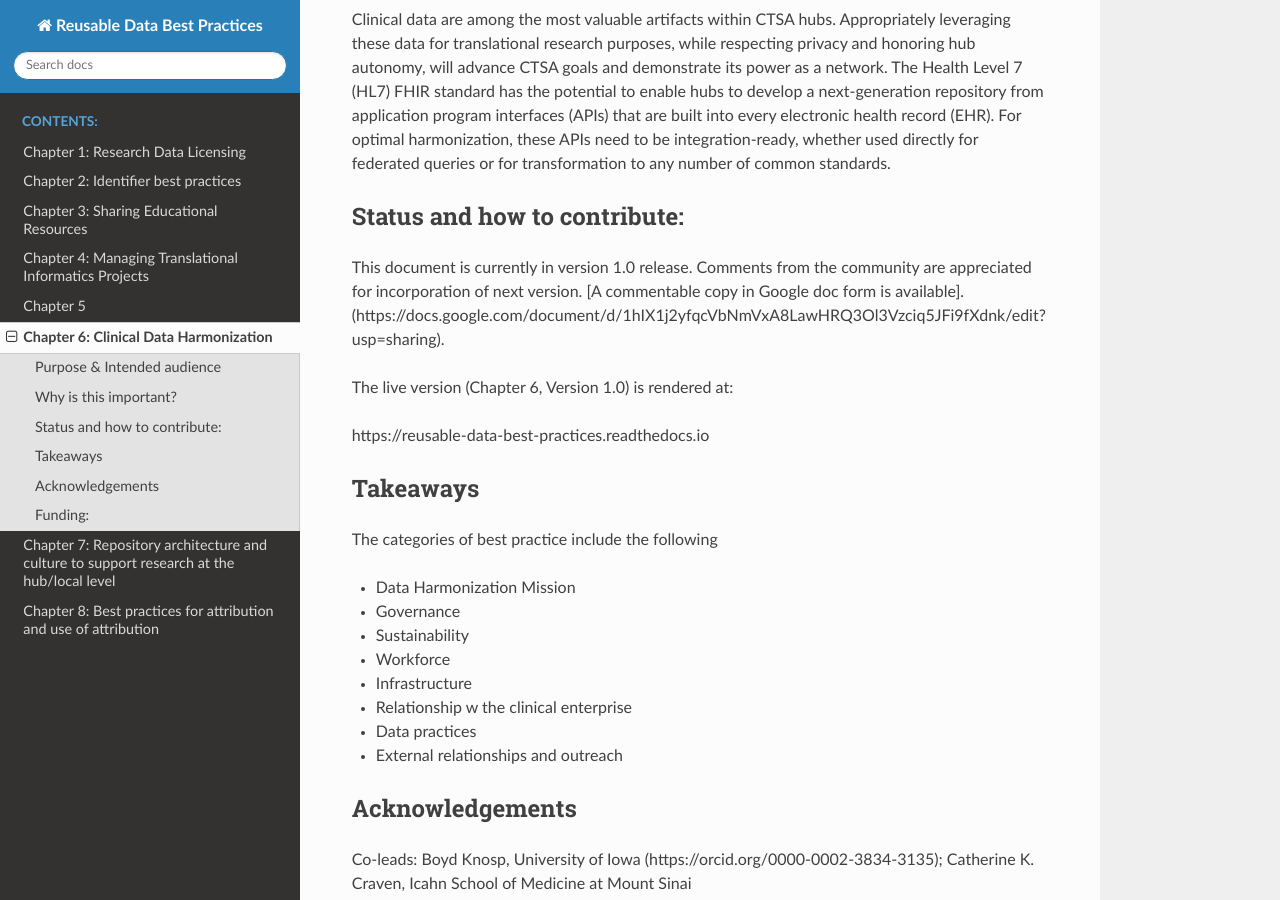
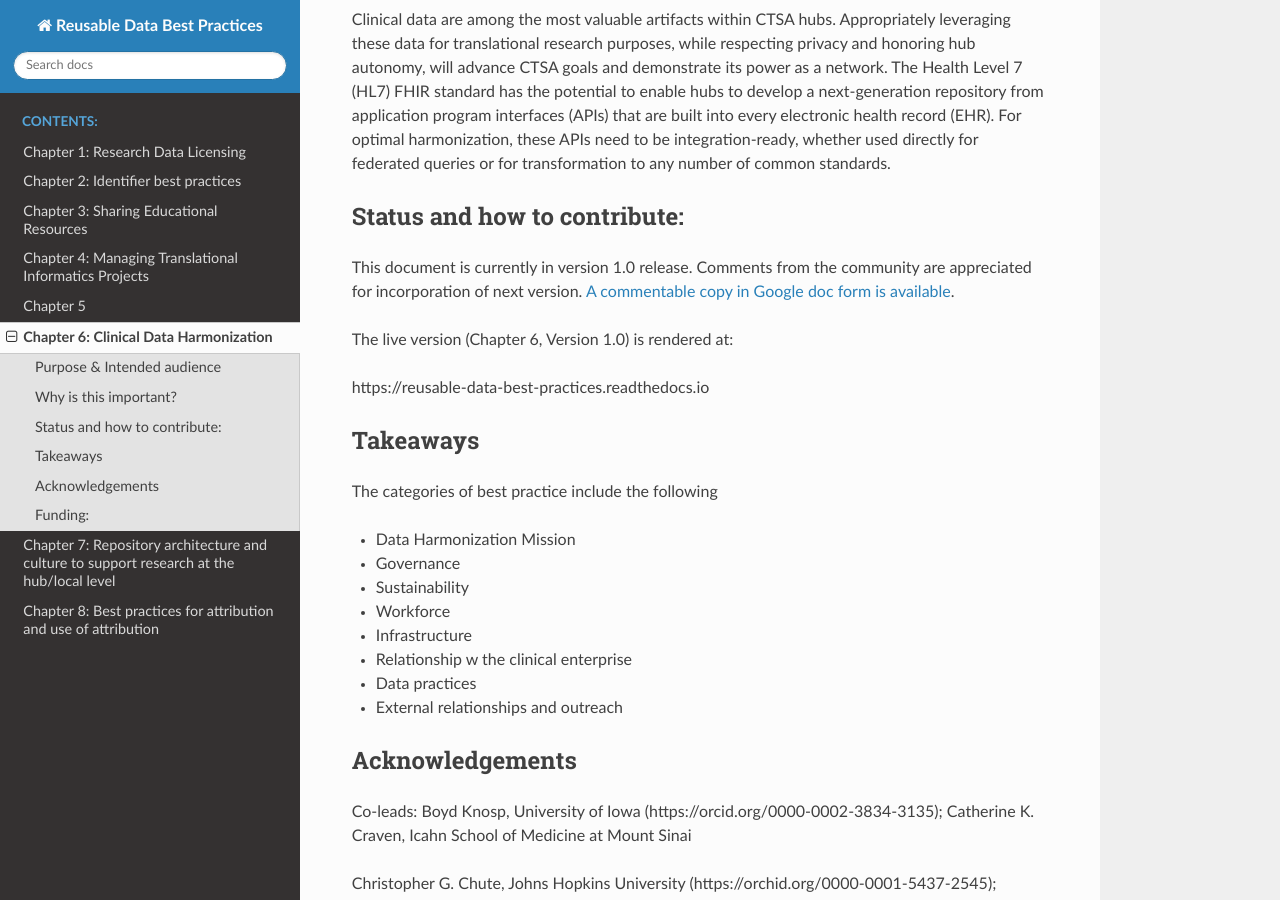
Before and after one commit to data2health/informatics-playbook, a Sphinx documentation site: the page built from docs/chapters/chapter_6.md, in a window 1280 px wide and 900 px high, scrolled down 408 px. Built offline with Sphinx 7.4.7 and the Read the Docs theme 2.0.0, drawn with Linux system fonts in a browser that asks for light colours.

Commit message:
Update chapter_6.md

```diff
--- a/docs/chapters/chapter_6.md
+++ b/docs/chapters/chapter_6.md
@@ -10,7 +10,7 @@ Clinical data are among the most valuable artifacts within CTSA hubs. Appropriat
 
 ## Status and how to contribute:
 
-This document is currently in version 1.0 release.  Comments from the community are appreciated for incorporation of next version. [A commentable copy in Google doc form is available].(https://docs.google.com/document/d/1hIX1j2yfqcVbNmVxA8LawHRQ3Ol3Vzciq5JFi9fXdnk/edit?usp=sharing).
+This document is currently in version 1.0 release.  Comments from the community are appreciated for incorporation of next version. [A commentable copy in Google doc form is available](https://docs.google.com/document/d/1hIX1j2yfqcVbNmVxA8LawHRQ3Ol3Vzciq5JFi9fXdnk/edit?usp=sharing).
 
 The live version (Chapter 6, Version 1.0) is rendered at:
 
```
